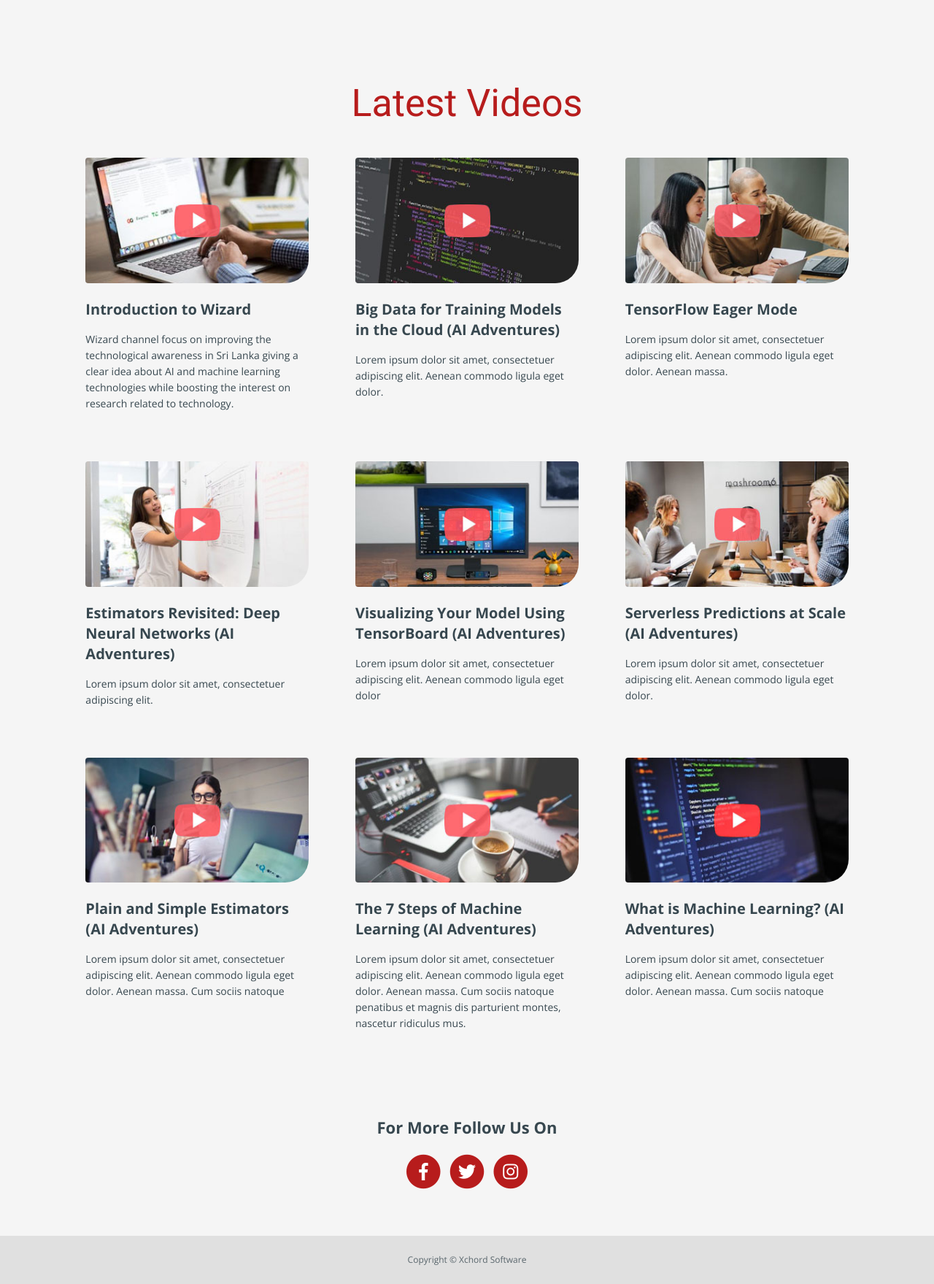
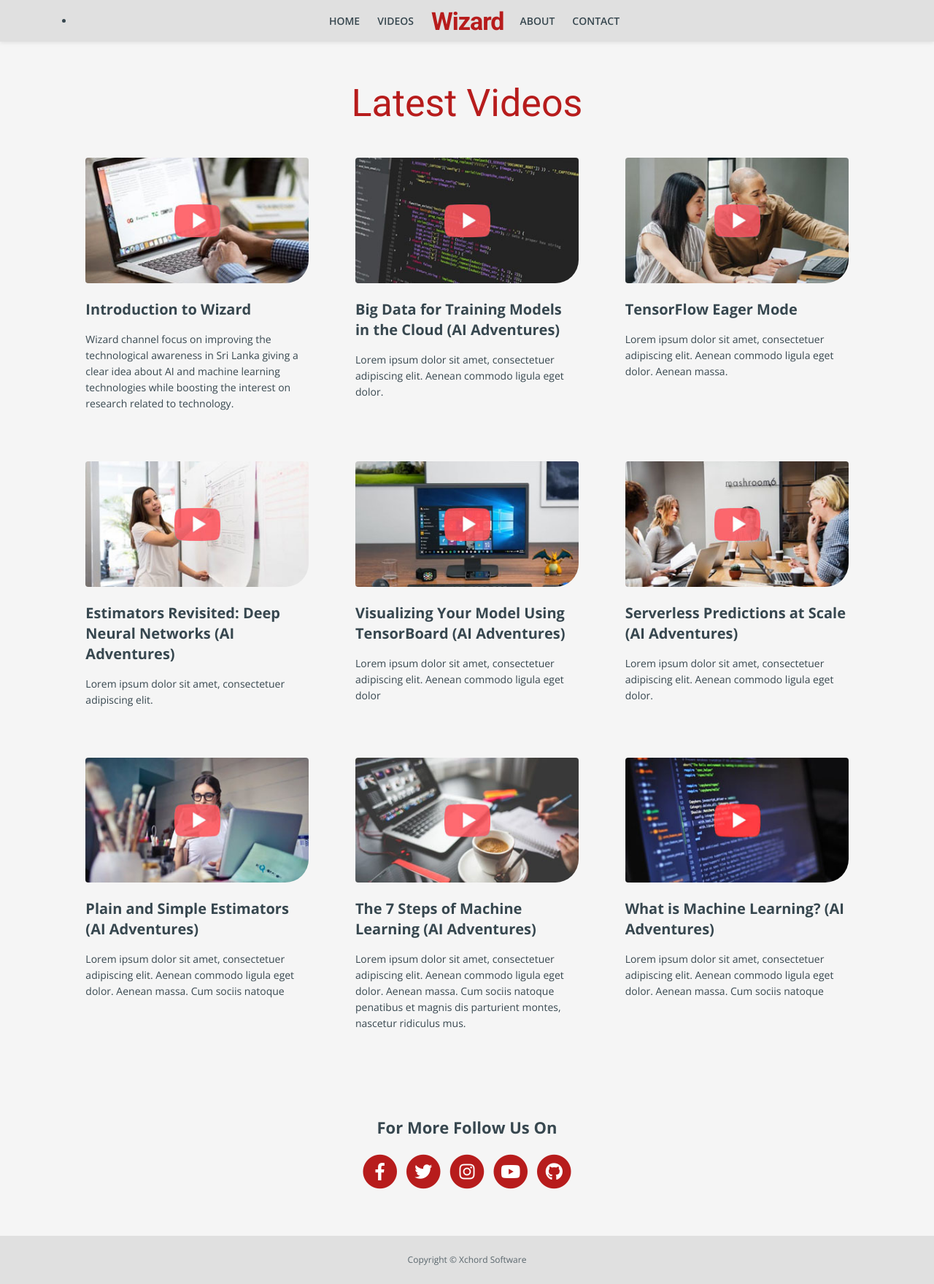
Before and after one commit to wizardlk/wizard-site, a Django app: page /posts/list in a window 1280 px wide. Shown: the whole page at 73% size. Run offline with Django 3.2, Linux system fonts and the light colour scheme; data comes from the database, SQL or seed files in the repository; some libraries are stand-ins or nearby versions.

Commit message:
update social links

```diff
--- a/posts/templates/posts/posts-list.html
+++ b/posts/templates/posts/posts-list.html
@@ -47,6 +47,57 @@
         </div>
     </div>
     <!-- end of preloader -->
+
+    <!-- Navigation -->
+    <nav class="navbar navbar-expand-md navbar-dark navbar-custom fixed-top top-nav-collapse">
+        <div class="container">
+
+            <!-- Text Logo - Use this if you don't have a graphic logo -->
+            <li><a class="navbar-brand logo-text mobile-only page-scroll" href="/">Wizard</a></li>
+
+            <!-- Image Logo -->
+            {% comment %}
+            <a class="navbar-brand logo-image mobile-only page-scroll" href="index.html"><img
+                    src="{% static 'posts/images/apple-icon-76x76.png'%}" alt="alternative"></a>
+            {% endcomment %}
+
+            <!-- Mobile Menu Toggle Button -->
+            <button class="navbar-toggler" type="button" data-toggle="collapse" data-target="#navbarsExampleDefault"
+                aria-controls="navbarsExampleDefault" aria-expanded="false" aria-label="Toggle navigation">
+                <span class="navbar-toggler-awesome fas fa-bars"></span>
+                <span class="navbar-toggler-awesome fas fa-times"></span>
+            </button>
+            <!-- end of mobile menu toggle button -->
+
+            <div class="collapse navbar-collapse" id="navbarsExampleDefault">
+                <ul class="navbar-nav ml-auto mr-auto">
+                    <li class="nav-item">
+                        <a class="nav-link page-scroll" href="/">HOME <span class="sr-only">(current)</span></a>
+                    </li>
+                    <li class="nav-item">
+                        <a class="nav-link page-scroll active" href="#">VIDEOS</a>
+                    </li>
+
+                    <!-- Text Logo - Use this if you don't have a graphic logo -->
+                    <a class="navbar-brand logo-text larger-devices page-scroll" href="/">Wizard</a>
+
+                    <!-- Image Logo -->
+                    {% comment %} <li><a class="navbar-brand logo-image larger-devices page-scroll" href="#"><img
+                                src="{% static 'posts/images/apple-icon-76x76.png'%}" alt="alternative"></a></li>
+                    {% endcomment %}
+                    <li class="nav-item">
+                        <a class="nav-link page-scroll" href="/#about">ABOUT</a>
+                    </li>
+
+                    <li class="nav-item">
+                        <a class="nav-link page-scroll" href="/#extras">CONTACT</a>
+                    </li>
+
+                </ul>
+            </div>
+        </div> <!-- end of container -->
+    </nav> <!-- end of navbar -->
+    <!-- end of navigation -->
 
     <!-- Latest Videos -->
     <!-- Note: video lightbox works with youtube and vimeo links -->
@@ -98,30 +149,24 @@
                             <i class="fab fa-twitter fa-stack-1x"></i>
                         </a>
                     </span>
-                    <!-- <span class="fa-stack fa-lg">
-                            <a href="#your-link">
-                                <i class="fas fa-circle fa-stack-2x google-plus"></i>
-                                <i class="fab fa-google-plus-g fa-stack-1x"></i>
-                            </a>
-                        </span> -->
                     <span class="fa-stack fa-lg">
                         <a href="https://www.instagram.com/wizard_lk/" target="_blank">
                             <i class="fas fa-circle fa-stack-2x instagram"></i>
                             <i class="fab fa-instagram fa-stack-1x"></i>
                         </a>
                     </span>
-                    <!-- <span class="fa-stack fa-lg" target="_blank">
-                            <a href="#your-link">
-                                <i class="fas fa-circle fa-stack-2x linkedin"></i>
-                                <i class="fab fa-linkedin-in fa-stack-1x"></i>
-                            </a>
-                        </span>
-                        <span class="fa-stack fa-lg" target="_blank">
-                            <a href="#your-link">
-                                <i class="fas fa-circle fa-stack-2x dribbble"></i>
-                                <i class="fab fa-dribbble fa-stack-1x"></i>
-                            </a>
-                        </span> -->
+                    <span class="fa-stack fa-lg">
+                        <a href="https://www.youtube.com/channel/UC4MDglKGvqZwvKkvzzZ6eOQ" target="_blank">
+                            <i class="fas fa-circle fa-stack-2x youtube"></i>
+                            <i class="fab fa-youtube fa-stack-1x"></i>
+                        </a>
+                    </span>
+                    <span class="fa-stack fa-lg">
+                        <a href="https://github.com/wizardlk" target="_blank">
+                            <i class="fas fa-circle fa-stack-2x github"></i>
+                            <i class="fab fa-github fa-stack-1x"></i>
+                        </a>
+                    </span>
                 </div> <!-- end of col -->
             </div> <!-- end of row -->
         </div> <!-- end of container -->
```
Also changed, not shown: posts/static/posts/js/posts/scripts.js (+0 -10 lines), posts/templates/posts/index.html (+12 -12 lines).
